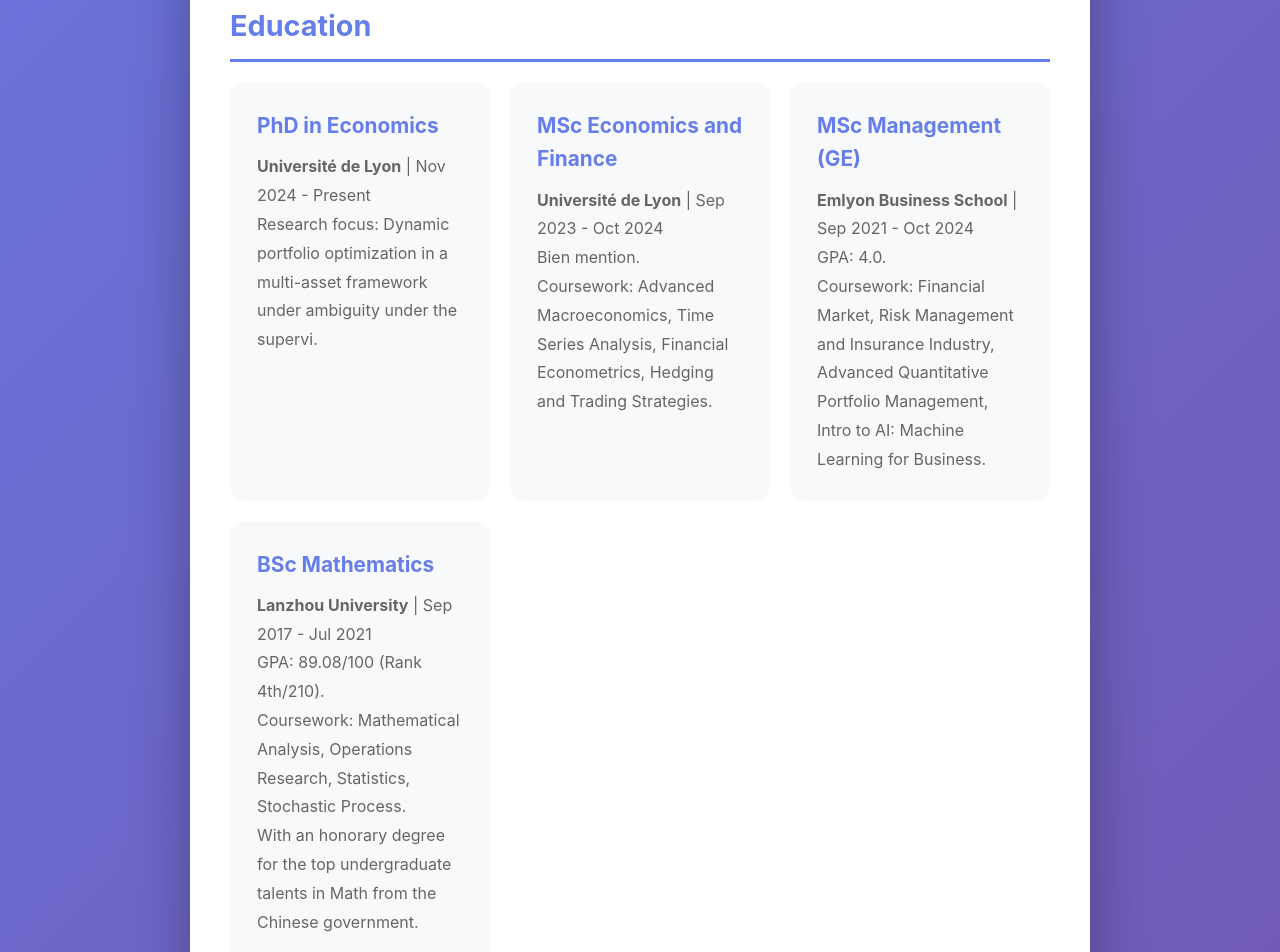
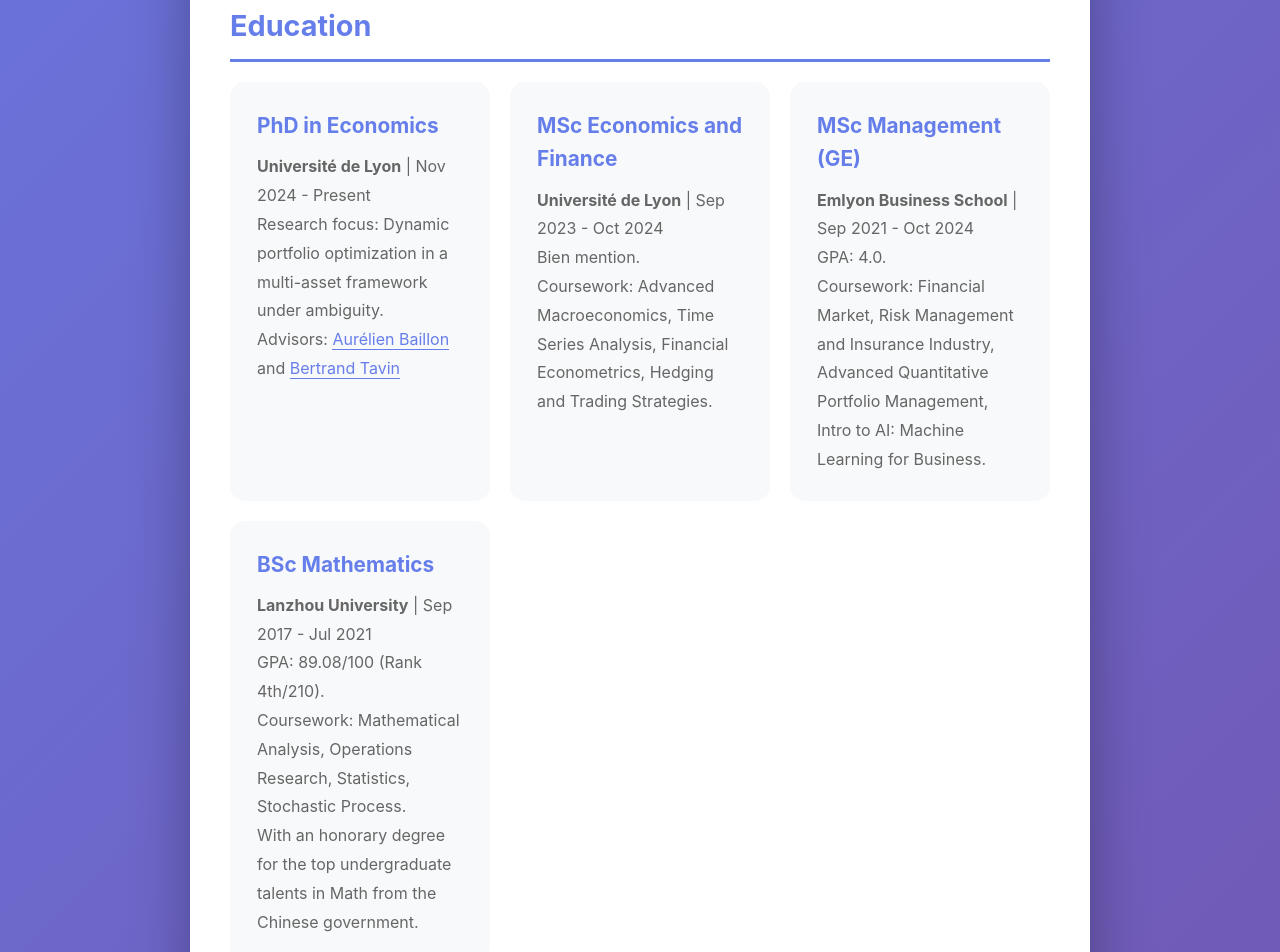
Before and after one commit to wangxd0531/wangxd0531.github.io, a plain HTML site: page index.html in a window 1280 px wide. Shown: the part 1176-2128 px from the top of the page. Drawn offline with Linux system fonts and the light colour scheme.

Commit message:
Update index.html

```diff
--- a/index.html
+++ b/index.html
@@ -348,7 +348,8 @@
                     <div class="project-card">
                         <h3>PhD in Economics</h3>
                         <p><strong>Université de Lyon</strong> | Nov 2024 - Present<br>
-                        Research focus: Dynamic portfolio optimization in a multi-asset framework under ambiguity under the supervi.</p>
+                        Research focus: Dynamic portfolio optimization in a multi-asset framework under ambiguity.<br>
+                        Advisors: <a href="https://aurelienbaillon.com/" target="_blank" style="color: #667eea; text-decoration: none; border-bottom: 1px solid #667eea;">Aurélien Baillon</a> and <a href="https://btavin.com/" target="_blank" style="color: #667eea; text-decoration: none; border-bottom: 1px solid #667eea;">Bertrand Tavin</a></p>
                     </div>
                     <div class="project-card">
                         <h3>MSc Economics and Finance</h3>
```
